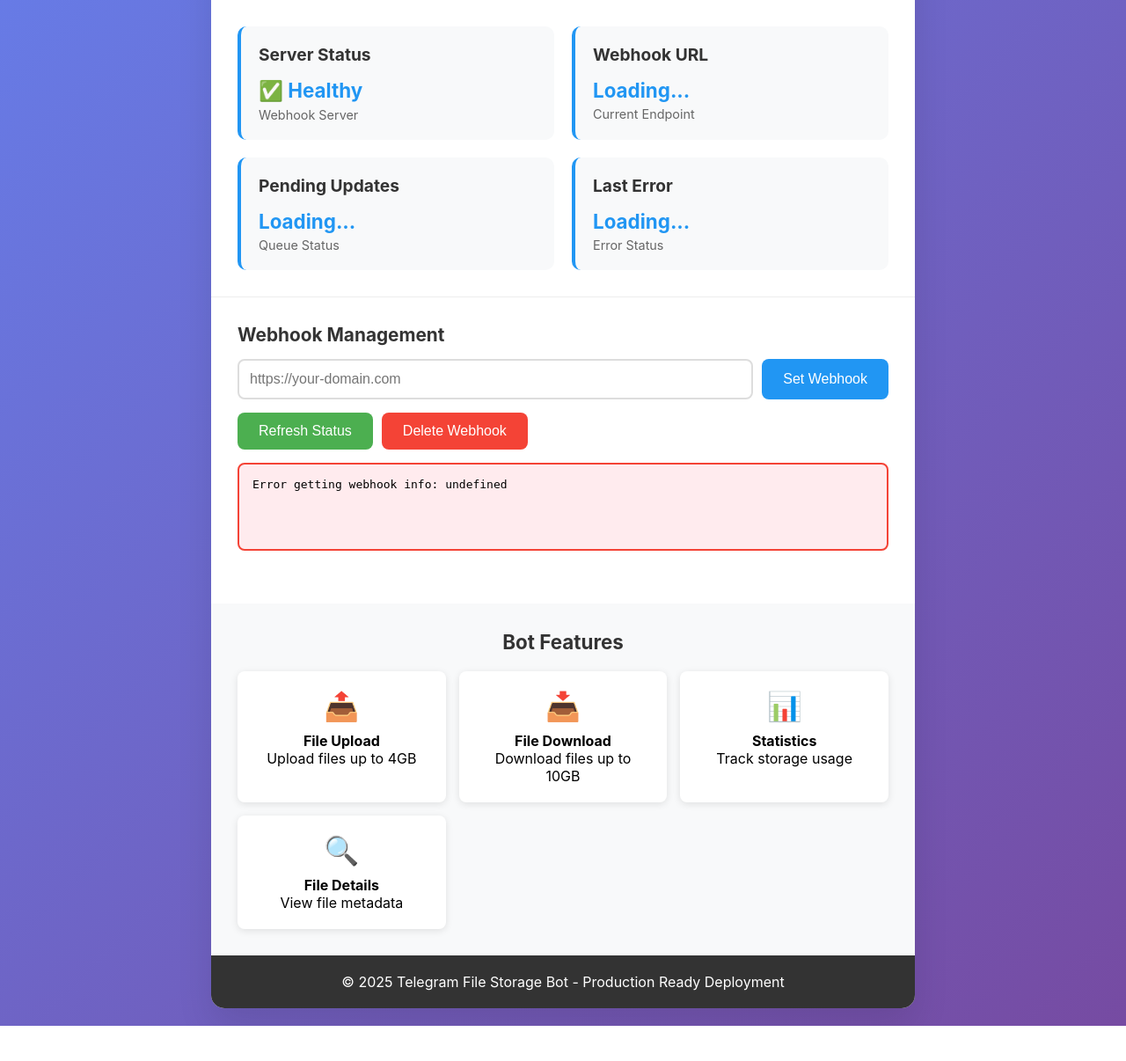
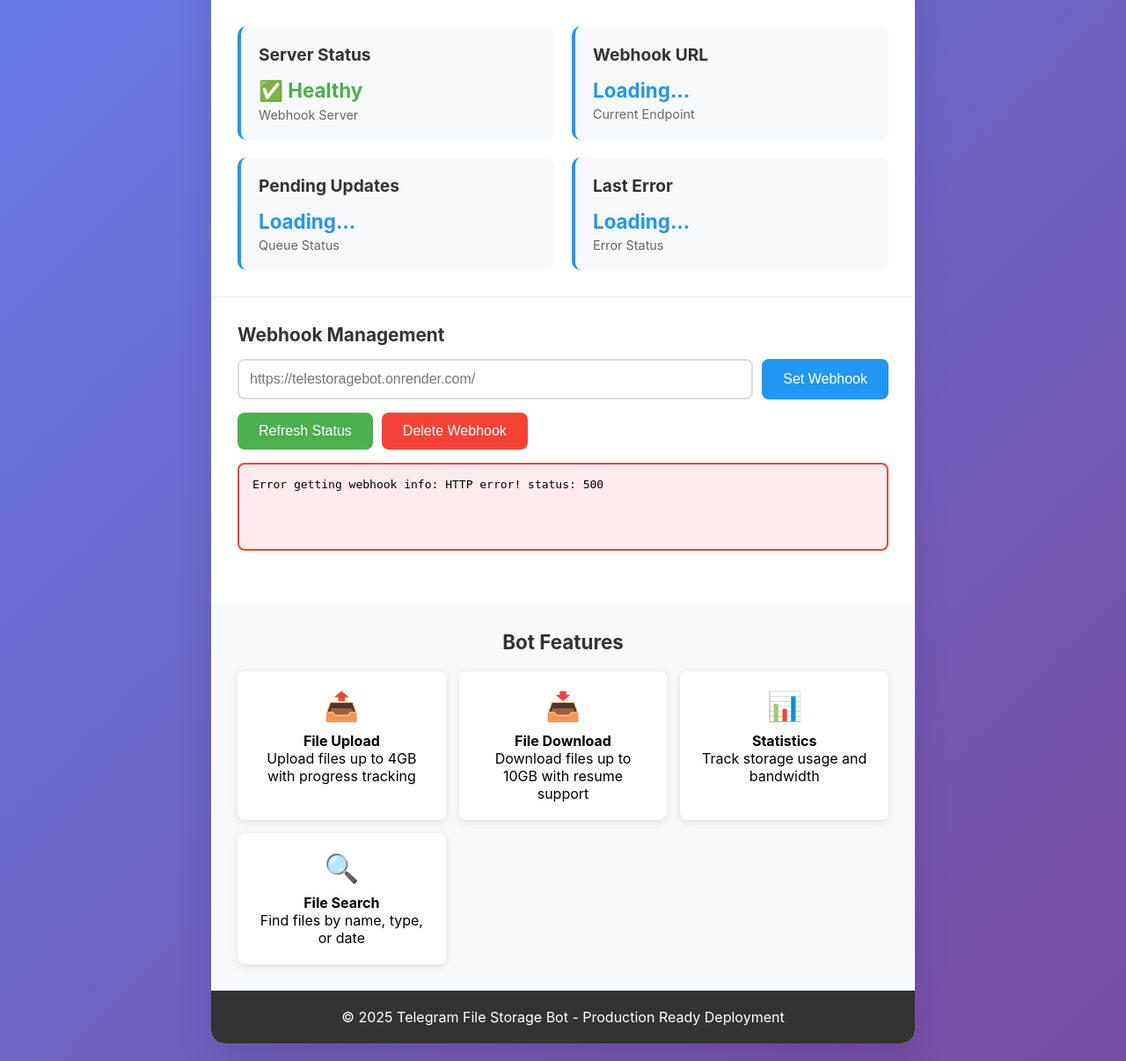
Before and after one commit to Mraprguild/TeleStorageBot, a Flask app: page / in a window 1280 px wide. Shown: the part 160-1366 px from the top of the page at 88% size. Before the commit the page ends 1326 px from the top, so only its background shows below. Run offline with Flask 3, Linux system fonts and the light colour scheme.

Commit message:
Update index.html

```diff
--- a/templates/index.html
+++ b/templates/index.html
@@ -197,11 +202,17 @@
             border-radius: 8px;
             text-align: center;
             box-shadow: 0 2px 8px rgba(0,0,0,0.1);
+            transition: transform 0.3s ease;
+        }
+
+        .feature-item:hover {
+            transform: translateY(-5px);
         }
 
         .feature-icon {
             font-size: 2em;
             margin-bottom: 10px;
+            color: #2196F3;
         }
 
         .footer {
@@ -255,13 +313,20 @@
                 <h3>Webhook Management</h3>
 
                 <div class="input-group">
-                    <input type="url" id="webhook-input" placeholder="https://your-domain.com" value="">
-                    <button class="btn btn-primary" onclick="setWebhook()">Set Webhook</button>
+                    <input type="url" id="webhook-input" placeholder="https://telestoragebot.onrender.com/" value="">
+                    <button class="btn btn-primary" id="set-webhook-btn" onclick="setWebhook()">
+                        Set Webhook
+                    </button>
                 </div>
+                <div id="url-error" class="error-text hidden"></div>
 
                 <div style="display: flex; gap: 10px; margin-top: 10px;">
-                    <button class="btn btn-success" onclick="refreshStatus()">Refresh Status</button>
-                    <button class="btn btn-danger" onclick="deleteWebhook()">Delete Webhook</button>
+                    <button class="btn btn-success" id="refresh-btn" onclick="refreshStatus()">
+                        Refresh Status
+                    </button>
+                    <button class="btn btn-danger" id="delete-webhook-btn" onclick="deleteWebhook()">
+                        Delete Webhook
+                    </button>
                 </div>
 
                 <div class="response-area" id="response-area">Ready for webhook operations...</div>
@@ -274,22 +339,22 @@
                 <div class="feature-item">
                     <div class="feature-icon">📤</div>
                     <h4>File Upload</h4>
-                    <p>Upload files up to 4GB</p>
+                    <p>Upload files up to 4GB with progress tracking</p>
                 </div>
                 <div class="feature-item">
                     <div class="feature-icon">📥</div>
                     <h4>File Download</h4>
-                    <p>Download files up to 10GB</p>
+                    <p>Download files up to 10GB with resume support</p>
                 </div>
                 <div class="feature-item">
                     <div class="feature-icon">📊</div>
                     <h4>Statistics</h4>
-                    <p>Track storage usage</p>
+                    <p>Track storage usage and bandwidth</p>
                 </div>
                 <div class="feature-item">
                     <div class="feature-icon">🔍</div>
-                    <h4>File Details</h4>
-                    <p>View file metadata</p>
+                    <h4>File Search</h4>
+                    <p>Find files by name, type, or date</p>
                 </div>
             </div>
         </div>
@@ -300,64 +365,134 @@
     </div>
 
     <script>
-        let isLoading = false;
+        // Global state
+        const state = {
+            isLoading: false,
+            currentWebhookUrl: null
+        };
 
+        // DOM Elements
+        const elements = {
+            webhookInput: document.getElementById('webhook-input'),
+            setWebhookBtn: document.getElementById('set-webhook-btn'),
+            deleteWebhookBtn: document.getElementById('delete-webhook-btn'),
+            refreshBtn: document.getElementById('refresh-btn'),
+            responseArea: document.getElementById('response-area'),
+            urlError: document.getElementById('url-error'),
+            statusElements: {
+                server: document.getElementById('server-status'),
+                webhookUrl: document.getElementById('webhook-url'),
+                pendingUpdates: document.getElementById('pending-updates'),
+                lastError: document.getElementById('last-error')
+            }
+        };
+
+        // Helper functions
         function setLoading(loading) {
-            isLoading = loading;
+            state.isLoading = loading;
             const container = document.querySelector('.container');
+            const buttons = [elements.setWebhookBtn, elements.deleteWebhookBtn, elements.refreshBtn];
+
             if (loading) {
                 container.classList.add('loading');
+                buttons.forEach(btn => {
+                    btn.disabled = true;
+                    btn.innerHTML += '<span class="spinner"></span>';
+                });
             } else {
                 container.classList.remove('loading');
+                buttons.forEach(btn => {
+                    btn.disabled = false;
+                    btn.querySelector('.spinner')?.remove();
+                });
             }
         }
 
         function showResponse(message, type = 'info') {
-            const responseArea = document.getElementById('response-area');
-            responseArea.textContent = message;
-            responseArea.className = `response-area ${type}`;
+            elements.responseArea.textContent = message;
+            elements.responseArea.className = `response-area ${type}`;
+            elements.responseArea.scrollIntoView({ behavior: 'smooth' });
         }
 
-        async function makeRequest(url, options = {}) {
-            if (isLoading) return;
+        function validateUrl(url) {
+            try {
+                new URL(url);
+                if (!url.startsWith('https://')) {
+                    return { valid: false, error: 'URL must use HTTPS protocol' };
+                }
+                return { valid: true };
+            } catch (e) {
+                return { valid: false, error: 'Invalid URL format' };
+            }
+        }
+
+        // API Functions
+        async function makeRequest(endpoint, method = 'GET', body = null) {
+            if (state.isLoading) return null;
 
             setLoading(true);
             try {
-                const response = await fetch(url, {
+                const options = {
+                    method,
                     headers: {
-                        'Content-Type': 'application/json',
-                        ...options.headers
-                    },
-                    ...options
-                });
+                        'Content-Type': 'application/json'
+                    }
+                };
+
+                if (body) {
+                    options.body = JSON.stringify(body);
+                }
+
+                const response = await fetch(endpoint, options);
+
+                if (!response.ok) {
+                    throw new Error(`HTTP error! status: ${response.status}`);
+                }
 
                 const data = await response.json();
+                return { success: true, data };
+            } catch (error) {
+                console.error('API Error:', error);
+                return {
+                    success: false,
+                    error: error.message || 'Unknown error occurred'
+                };
+            } finally {
                 setLoading(false);
-                return { success: response.ok, data, status: response.status };
-            } catch (error) {
-                setLoading(false);
-                return { success: false, error: error.message };
             }
         }
 
+        // Core Functions
         async function refreshStatus() {
             showResponse('Refreshing webhook status...', 'info');
 
             // Check server health
             const healthResult = await makeRequest('/health');
             if (healthResult.success) {
-                document.getElementById('server-status').textContent = '✅ Healthy';
+                elements.statusElements.server.textContent = '✅ Healthy';
+                elements.statusElements.server.style.color = '#4CAF50';
             } else {
-                document.getElementById('server-status').textContent = '❌ Error';
+                elements.statusElements.server.textContent = '❌ Error';
+                elements.statusElements.server.style.color = '#f44336';
             }
 
             // Get webhook info
             const webhookResult = await makeRequest('/webhook_info');
             if (webhookResult.success) {
                 const info = webhookResult.data;
-                document.getElementById('webhook-url').textContent = info.url || 'Not Set';
-                document.getElementById('pending-updates').textContent = info.pending_update_count || '0';
-                document.getElementById('last-error').textContent = info.last_error_message || 'None';
+                state.currentWebhookUrl = info.url || null;
+
+                elements.statusElements.webhookUrl.textContent =
+                    info.url ? info.url : 'Not Configured';
+                elements.statusElements.pendingUpdates.textContent =
+                    info.pending_update_count || '0';
+                elements.statusElements.lastError.textContent =
+                    info.last_error_message || 'None';
+
+                // Update input field with current webhook if exists
+                if (info.url) {
+                    elements.webhookInput.value = info.url;
+                }
 
                 showResponse(JSON.stringify(info, null, 2), 'success');
             } else {
@@ -366,62 +501,92 @@
         }
 
         async function setWebhook() {
-            const url = document.getElementById('webhook-input').value.trim();
-            if (!url) {
-                showResponse('Please enter a webhook URL', 'error');
+            const url = elements.webhookInput.value.trim();
+
+            // Validate URL
+            const validation = validateUrl(url);
+            if (!validation.valid) {
+                elements.urlError.textContent = validation.error;
+                elements.urlError.classList.remove('hidden');
                 return;
             }
-
-            if (!url.startsWith('https://')) {
-                showResponse('Webhook URL must use HTTPS', 'error');
-                return;
-            }
+            elements.urlError.classList.add('hidden');
 
             showResponse('Setting webhook...', 'info');
 
-            const result = await makeRequest('/set_webhook', {
-                method: 'POST',
-                body: JSON.stringify({ url: url })
-            });
+            const result = await makeRequest('/set_webhook', 'POST', { url });
 
             if (result.success) {
-                showResponse(`Webhook set successfully!\nURL: ${url}`, 'success');
-                refreshStatus();
+                showResponse(`✅ Webhook set successfully!\nURL: ${url}\n\nResponse: ${JSON.stringify(result.data, null, 2)}`, 'success');
+                state.currentWebhookUrl = url;
+                await refreshStatus();
             } else {
-                showResponse(`Error setting webhook: ${result.data?.error || result.error}`, 'error');
+                showResponse(`❌ Error setting webhook: ${result.error}`, 'error');
             }
         }
 
         async function deleteWebhook() {
+            if (!state.currentWebhookUrl) {
+                showResponse('No webhook is currently configured', 'error');
+                return;
+            }
+
             if (!confirm('Are you sure you want to delete the webhook? The bot will switch to polling mode.')) {
                 return;
             }
 
             showResponse('Deleting webhook...', 'info');
 
-            const result = await makeRequest('/delete_webhook', {
-                method: 'POST'
-            });
+            const result = await makeRequest('/delete_webhook', 'POST');
 
             if (result.success) {
-                showResponse('Webhook deleted successfully!\nBot switched to polling mode.', 'success');
-                refreshStatus();
+                showResponse('✅ Webhook deleted successfully!\nBot switched to polling mode.', 'success');
+                state.currentWebhookUrl = null;
+                elements.webhookInput.value = '';
+                await refreshStatus();
             } else {
-                showResponse(`Error deleting webhook: ${result.data?.error || result.error}`, 'error');
+                showResponse(`❌ Error deleting webhook: ${result.error}`, 'error');
             }
         }
 
-        // Auto-fill webhook URL based on current domain
-        function setDefaultWebhookUrl() {
-            const input = document.getElementById('webhook-input');
-            if (window.location.protocol === 'https:') {
-                input.value = `${window.location.protocol}//${window.location.host}`;
-            }
+        // Event Listeners
+        function setupEventListeners() {
+            elements.webhookInput.addEventListener('input', () => {
+                const url = elements.webhookInput.value.trim();
+                if (!url) {
+                    elements.urlError.classList.add('hidden');
+                    return;
+                }
+
+                const validation = validateUrl(url);
+                if (!validation.valid) {
+                    elements.urlError.textContent = validation.error;
+                    elements.urlError.classList.remove('hidden');
+                } else {
+                    elements.urlError.classList.add('hidden');
+                }
+            });
+
+            // Allow form submission with Enter key
+            elements.webhookInput.addEventListener('keypress', (e) => {
+                if (e.key === 'Enter') {
+                    setWebhook();
+                }
+            });
         }
 
         // Initialize dashboard
         document.addEventListener('DOMContentLoaded', function() {
-            setDefaultWebhookUrl();
+            setupEventListeners();
+
+            // Auto-fill webhook URL based on current domain if HTTPS
+            if (window.location.protocol === 'https:') {
+                const baseUrl = `${window.location.protocol}//${window.location.host}`;
+                elements.webhookInput.value = `${baseUrl}/webhook`;
+                elements.webhookInput.placeholder = `${baseUrl}/webhook`;
+            }
+
+            // Initial status refresh
             refreshStatus();
 
             // Auto-refresh every 30 seconds
```
Also changed, not shown: other parts of templates/index.html (+53 -1 lines).
